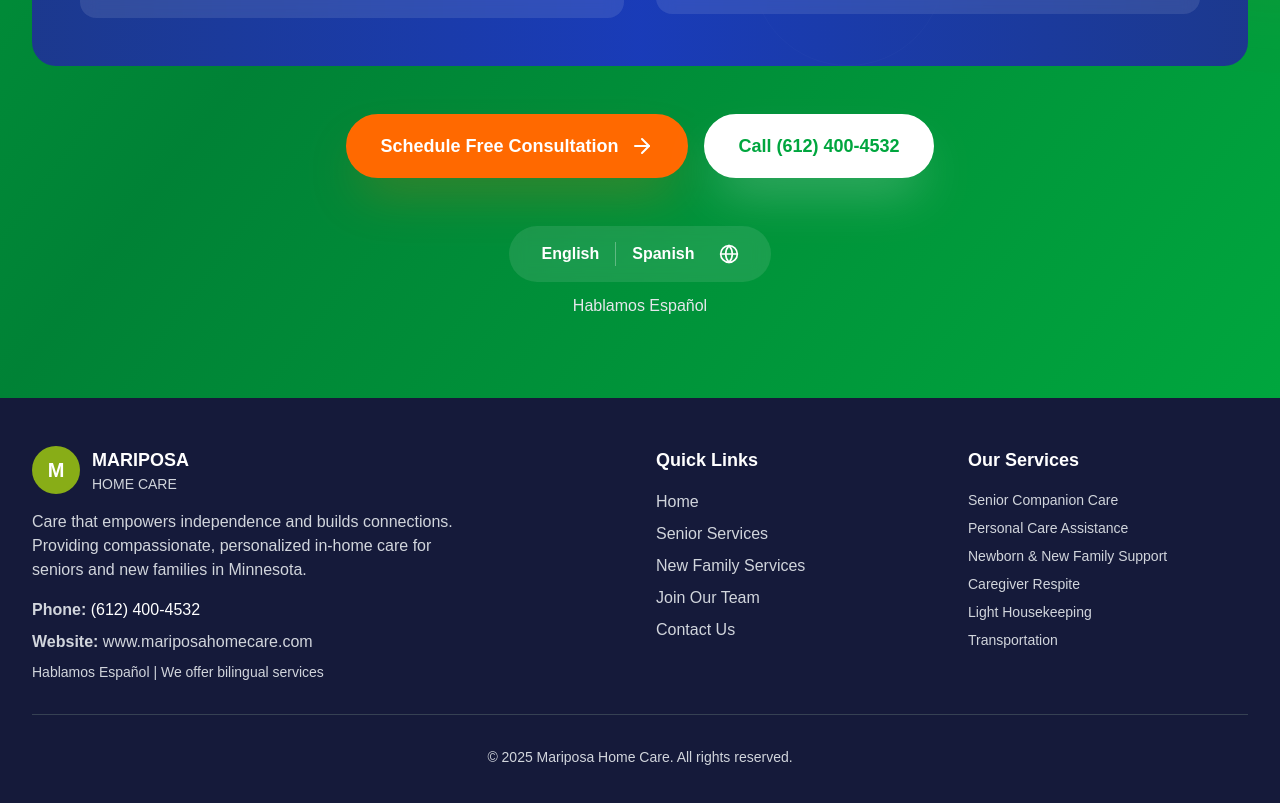
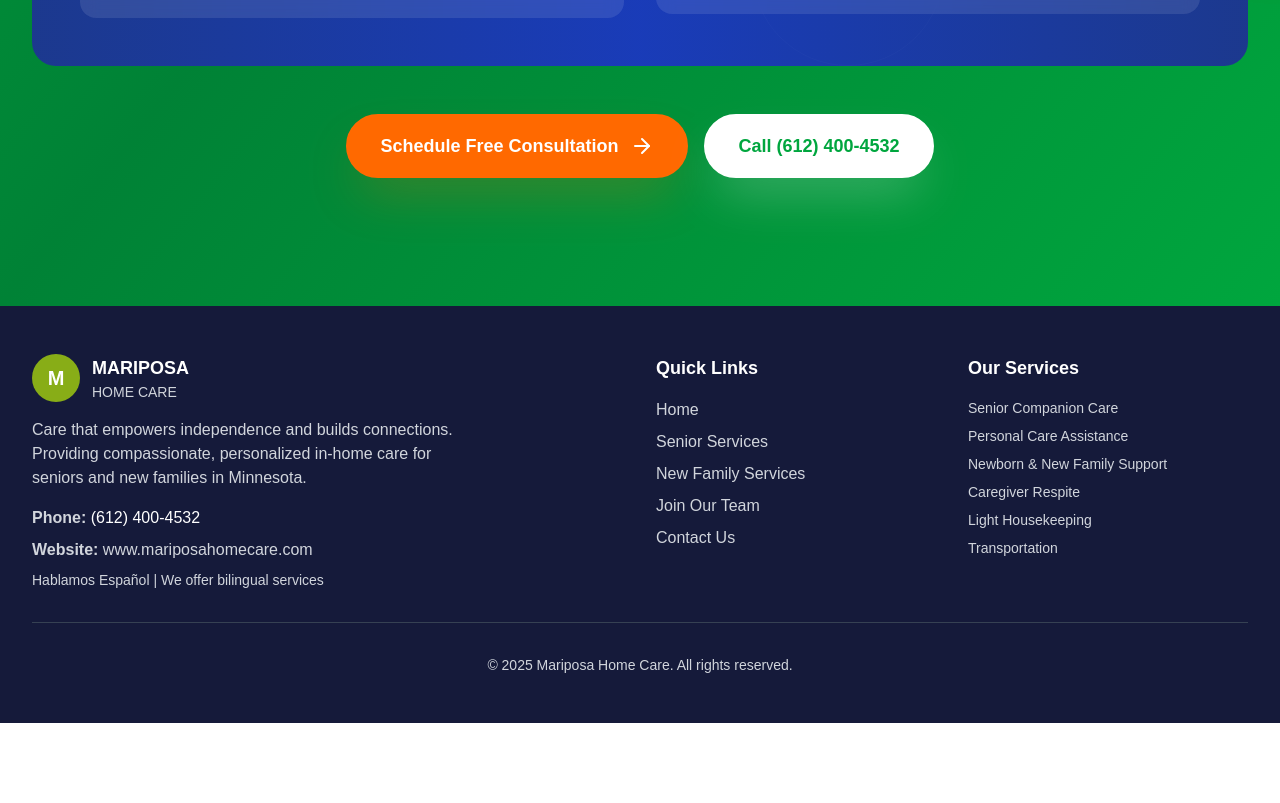
Before and after one commit to brendonwanderlust/mariposa-home-site, a React (Vite) app: page / in a window 1280 px wide. Shown: the part 5661-6464 px from the top of the page. After the commit the page ends 6384 px from the top, so only its background shows below. Built offline with nearby package versions, Linux system fonts and the light colour scheme.

Commit message:
removed bilingual stuff

```diff
--- a/src/pages/home/sections/CallToAction.tsx
+++ b/src/pages/home/sections/CallToAction.tsx
@@ -177,23 +177,6 @@ const CallToAction = () => {
             />
           </div>
         </div>
-
-        {/* Bilingual Services */}
-        <div className="text-center">
-          <div className="inline-flex items-center bg-white/10 backdrop-blur-sm rounded-full px-8 py-4">
-            <div className="flex items-center space-x-4 text-white">
-              <div className="flex items-center">
-                <span className="font-semibold">English</span>
-              </div>
-              <div className="w-px h-6 bg-white/30"></div>
-              <div className="flex items-center">
-                <span className="font-semibold">Spanish</span>
-              </div>
-              <Globe className="w-5 h-5 ml-2" />
-            </div>
-          </div>
-          <p className="text-gray-200 mt-3 font-medium">Hablamos Español</p>
-        </div>
       </div>
     </section>
   );
```
